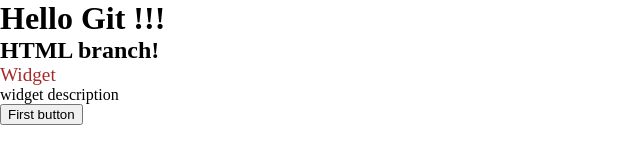
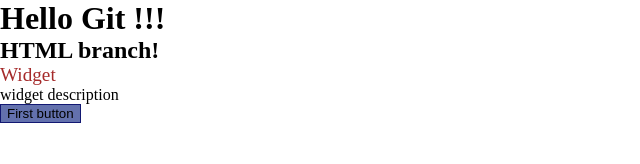
Before and after one commit to andreykashk/git-test, a plain HTML site: page index.html in a window 1280 px wide. Shown: the whole page, without its empty margins (0-640 px from the left). Drawn offline with Linux system fonts and the light colour scheme.

Commit message:
btn styles

```diff
--- a/styles.css
+++ b/styles.css
@@ -2,3 +2,8 @@
   font-size: 1.2rem;
   color: brown;
 }
+
+.first-btn {
+  background-color: rgb(99, 113, 173);
+  border: 1px solid rgb(18, 24, 114);
+}
```
